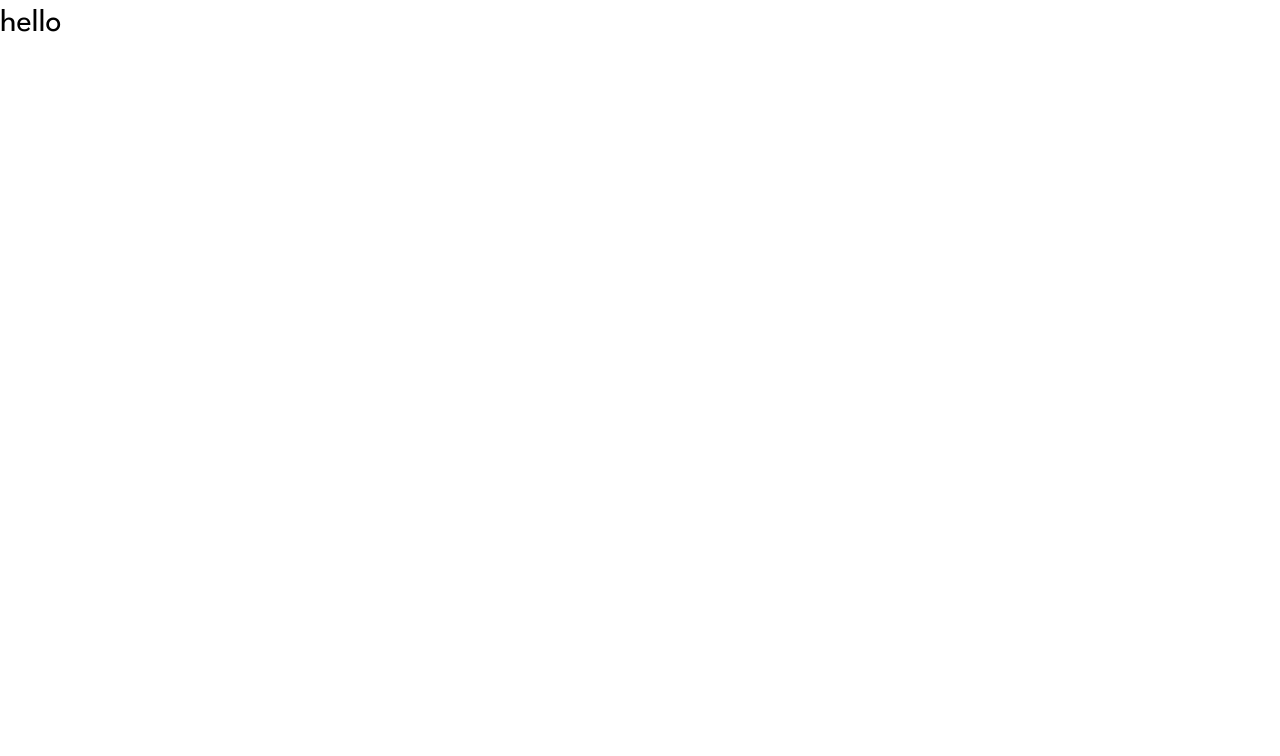
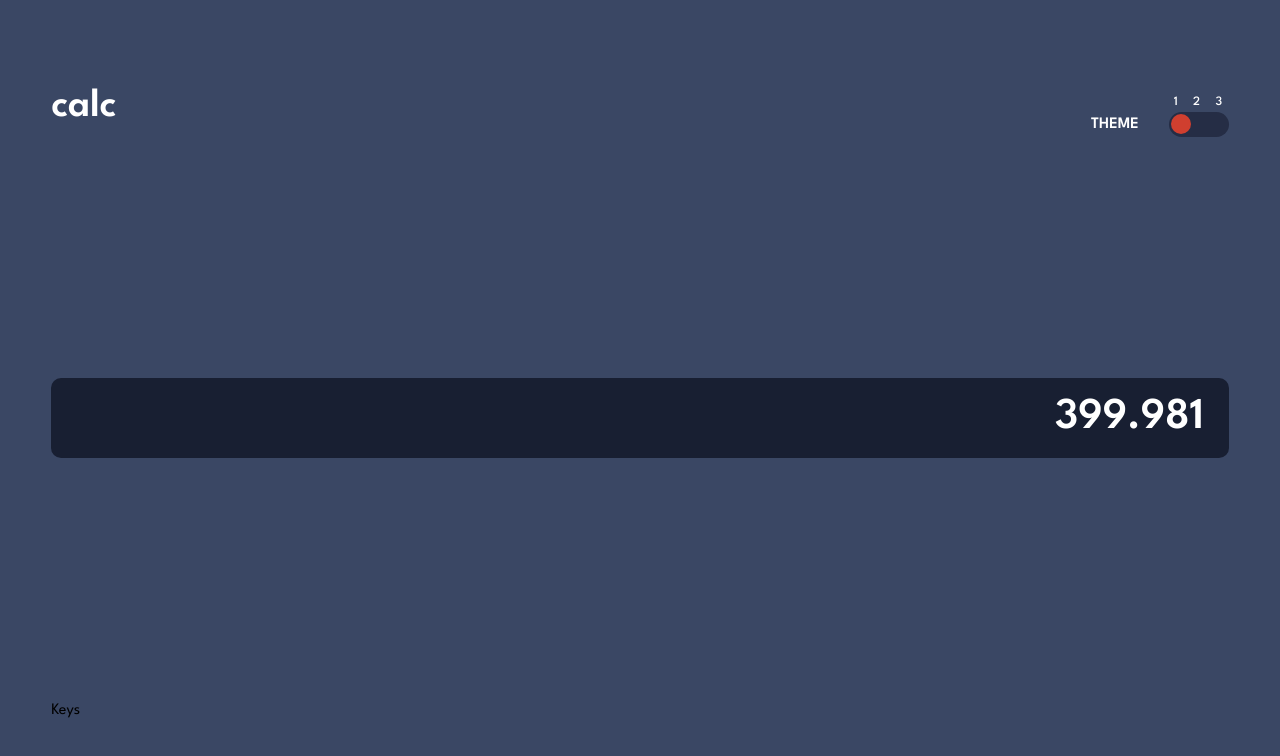
Before and after one commit to liliaferrouk/Calculator-app, a React (Create React App) app: page / in a window 1280 px wide. Shown: the top 756 px of the page. Built offline with nearby package versions, Linux system fonts and the light colour scheme; the HTML template or start-up script is replaced by a standard one.

Commit message:
Header et Affichage done

```diff
--- /dev/null
+++ b/src/Affichage.css
@@ -0,0 +1,15 @@
+.Affichage{
+    background-color: var(--clr-t1-blue-screen);
+    color: var(--clr-text-white);
+    height: 80px;
+    border-radius: 10px;
+    padding-inline: 25px;
+    display: flex;
+    justify-content: end;
+    align-items: center;
+}
+
+.Affichage > p{
+    font-size: 2.75rem;
+    font-weight: 600;
+}
--- /dev/null
+++ b/src/Affichage.js
@@ -0,0 +1,12 @@
+import React from 'react'
+import './Affichage.css'
+
+function Affichage() {
+  return (
+    <div className='Affichage'>
+      <p>399.981</p>
+    </div>
+  )
+}
+
+export default Affichage
--- a/src/App.js
+++ b/src/App.js
@@ -1,8 +1,13 @@
+import Affichage from "./Affichage";
+import Header from "./Header";
+import Keys from "./Keys";
 
 function App() {
   return (
     <div className="App">
-      <h1>hello</h1>
+      <Header/>
+      <Affichage/>
+      <Keys/>
     </div>
   );
 }
--- /dev/null
+++ b/src/Header.css
@@ -0,0 +1,43 @@
+header{
+    color: var(--clr-text-white);
+    display: flex;
+    align-items: center;
+}
+
+header > h1{
+    font-size: 2.5rem;
+    font-weight: 600;
+    margin-right: auto;
+}
+
+header > h2{
+    font-size: 1rem;
+    font-weight: 600;
+    margin-right: 30px;
+    align-self: flex-end;
+}
+.box{
+    align-self: flex-end;
+}
+
+.chiffres{
+    font-size: 0.8rem;
+    letter-spacing: 6px;
+    font-weight: 500;
+    margin-left: 5px;
+}
+
+.ruban-change-theme{
+    width: 60px;
+    height: 25px;
+    background-color: var(--clr-t1-blue-toggle);
+    border-radius: 25px;
+    padding: 2.5px;
+}
+
+.petit-cercle{
+    background-color: var(--clr-t1-orange-toggle);
+    width: 20px;
+    height: 20px;
+    border-radius: 50%;
+}
--- /dev/null
+++ b/src/Header.js
@@ -0,0 +1,19 @@
+import React from 'react'
+import './Header.css'
+
+function Header() {
+  return (
+    <header>
+        <h1>calc</h1>
+        <h2>THEME</h2>
+        <div className='box'>
+            <p className='chiffres'> 1 2 3</p>
+            <div className='ruban-change-theme'>
+                <div className='petit-cercle'></div>
+            </div>
+        </div>
+    </header>
+  )
+}
+
+export default Header
--- /dev/null
+++ b/src/Keys.js
@@ -0,0 +1,9 @@
+import React from 'react'
+
+function Keys() {
+  return (
+    <div>Keys</div>
+  )
+}
+
+export default Keys
--- a/src/index.css
+++ b/src/index.css
@@ -5,11 +5,11 @@
   --clr-text-white: hsl(0, 0%, 100%);
   /* theme1 */
   --clr-t1-blue-main: hsl(222, 26%, 31%);
-  --clr-t1-blue-toggle: hsl(223, 31%, 20%);
-  --clr-t1-blue-screen: hsl(224, 36%, 15%);
+  --clr-t1-blue-toggle: #252d45;
+  --clr-t1-blue-screen: #181f32;
   --clr-t1-blue-key: hsl(225, 21%, 49%);
   --clr-t1-blue-key-shadow: hsl(224, 28%, 35%);
-  --clr-t1-red-key-toggle: hsl(6, 63%, 50%);
+  --clr-t1-orange-toggle: hsl(6, 63%, 50%);
   --clr-t1-red-key-shadow: hsl(6, 70%, 34%);
   --clr-t1-orange-key: hsl(30, 25%, 89%);
   --clr-t1-orange-key-shadow: hsl(28, 16%, 65%);
@@ -119,3 +119,17 @@ select {
   scroll-behavior: auto !important;
 }
 }
+
+/* styling */
+body{
+  background-color: var(--clr-t1-blue-main);
+}
+
+.App{
+  display: flex;
+  flex-direction: column;
+  justify-content: space-between;
+  width: 100vw;
+  height: 100vh;
+  padding: 6% 4%;
+}
```
